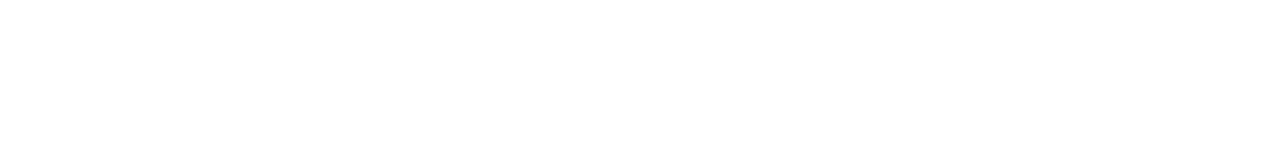
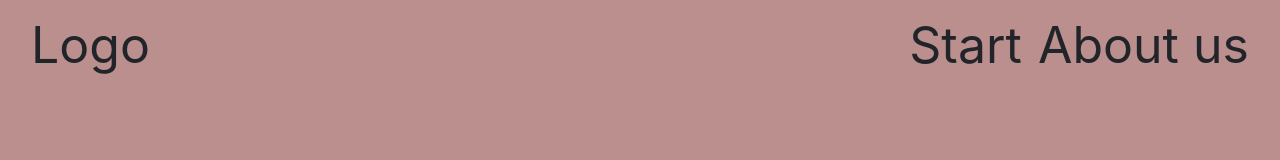
Before and after one commit to Lky2000/truthOrDare.github.io, a plain HTML site: page index.html in a window 1280 px wide. Drawn offline with nearby package versions, Linux system fonts and the light colour scheme.

Commit message:
ui design

```diff
--- a/CSS/design.css
+++ b/CSS/design.css
@@ -1,4 +1,36 @@
-.container-fluid{
-  background-color: black;
+/*Small devices (landscape phones, 576px and up)*/
+@media (min-width: 576px) {
+  body, nav{
+    font-size: 36px;
+  }
+
+
+
+/* Medium devices (tablets, 768px and up)*/
+@media (min-width: 768px) {
+  body,nav{
+    font-size: 36px;
+  }
+
 
 }
+
+/* Large devices (desktops, 992px and up)*/
+@media (min-width: 992px) {
+  body,nav{
+    font-size: 50px;
+  }
+}
+
+/* Extra large devices (large desktops, 1200px and up)*/
+@media (min-width: 1200px) {  }
+
+.container-fluid {
+  background-color: rosybrown;
+
+}
+
+html, body {
+    height: 100%;
+    background-color: rosybrown!important;
+}
--- a/index.html
+++ b/index.html
@@ -7,31 +7,29 @@
   <link rel="stylesheet" href="https://maxcdn.bootstrapcdn.com/bootstrap/4.0.0/css/bootstrap.min.css" integrity="sha384-Gn5384xqQ1aoWXA+058RXPxPg6fy4IWvTNh0E263XmFcJlSAwiGgFAW/dAiS6JXm" crossorigin="anonymous">
 
 </head>
-<script>
 
-  </script>
 <body>
- <div class="container-fluid">
-   <nav>
-
-   </nav>
-   <div>
-
-   </div>
-   <footer></footer>
-
- </div>
 
 
+  <div class="container-fluid">
+    <nav class="navbar navbar-expand-lg  " >
+      <div>Logo</div>
 
+      <ul class="navbar-nav ml-auto" style="flex-direction: row!important;">
 
+        <li class="nav-item ">Start</li>
+        <li class="nav-item ml-3">About us </li>
+      </ul>
 
+    </nav>
+    <div>
 
+    </div>
+    <footer></footer>
 
+  </div>
 
- <script src="https://code.jquery.com/jquery-3.2.1.slim.min.js" integrity="sha384-KJ3o2DKtIkvYIK3UENzmM7KCkRr/rE9/Qpg6aAZGJwFDMVNA/GpGFF93hXpG5KkN" crossorigin="anonymous"></script>
-<script src="https://cdnjs.cloudflare.com/ajax/libs/popper.js/1.12.9/umd/popper.min.js" integrity="sha384-ApNbgh9B+Y1QKtv3Rn7W3mgPxhU9K/ScQsAP7hUibX39j7fakFPskvXusvfa0b4Q" crossorigin="anonymous"></script>
-<script src="https://maxcdn.bootstrapcdn.com/bootstrap/4.0.0/js/bootstrap.min.js" integrity="sha384-JZR6Spejh4U02d8jOt6vLEHfe/JQGiRRSQQxSfFWpi1MquVdAyjUar5+76PVCmYl" crossorigin="anonymous"></script>
-</body>
-
-</html>
+  <script src="https://code.jquery.com/jquery-3.2.1.slim.min.js" integrity="sha384-KJ3o2DKtIkvYIK3UENzmM7KCkRr/rE9/Qpg6aAZGJwFDMVNA/GpGFF93hXpG5KkN" crossorigin="anonymous"></script>
+  <script src="https://cdnjs.cloudflare.com/ajax/libs/popper.js/1.12.9/umd/popper.min.js" integrity="sha384-ApNbgh9B+Y1QKtv3Rn7W3mgPxhU9K/ScQsAP7hUibX39j7fakFPskvXusvfa0b4Q" crossorigin="anonymous"></script>
+  <script src="https://maxcdn.bootstrapcdn.com/bootstrap/4.0.0/js/bootstrap.min.js" integrity="sha384-JZR6Spejh4U02d8jOt6vLEHfe/JQGiRRSQQxSfFWpi1MquVdAyjUar5+76PVCmYl" crossorigin="anonymous"></script>
+</body></html>
```
